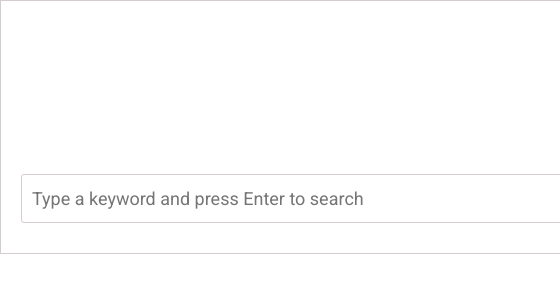
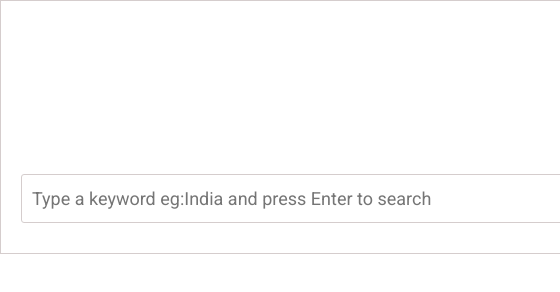
Before and after one commit to Snehasrimotupalli/Wikipedia-search, a plain HTML site: page index.html in a window 1280 px wide. Shown: the full height of the page, 0-560 px from the left. Drawn offline with nearby package versions, Linux system fonts and the light colour scheme; grey boxes are pictures that could not be loaded; a web font is replaced by a local one.

Commit message:
Update index.html

```diff
--- a/index.html
+++ b/index.html
@@ -15,7 +15,7 @@
         <div class="wiki-search-header text-center">
             <img class="wiki-logo" src="https://d1tgh8fmlzexmh.cloudfront.net/ccbp-dynamic-webapps/wiki-logo-img.png" />
             <br />
-            <input id="searchInput" placeholder="Type a keyword and press Enter to search" type="search" class="search-input w-100" />
+            <input id="searchInput" placeholder="Type a keyword eg:India and press Enter to search" type="search" class="search-input w-100" />
         </div>
         <div class="d-none" id="spinner">
             <div class="d-flex justify-content-center">
```
